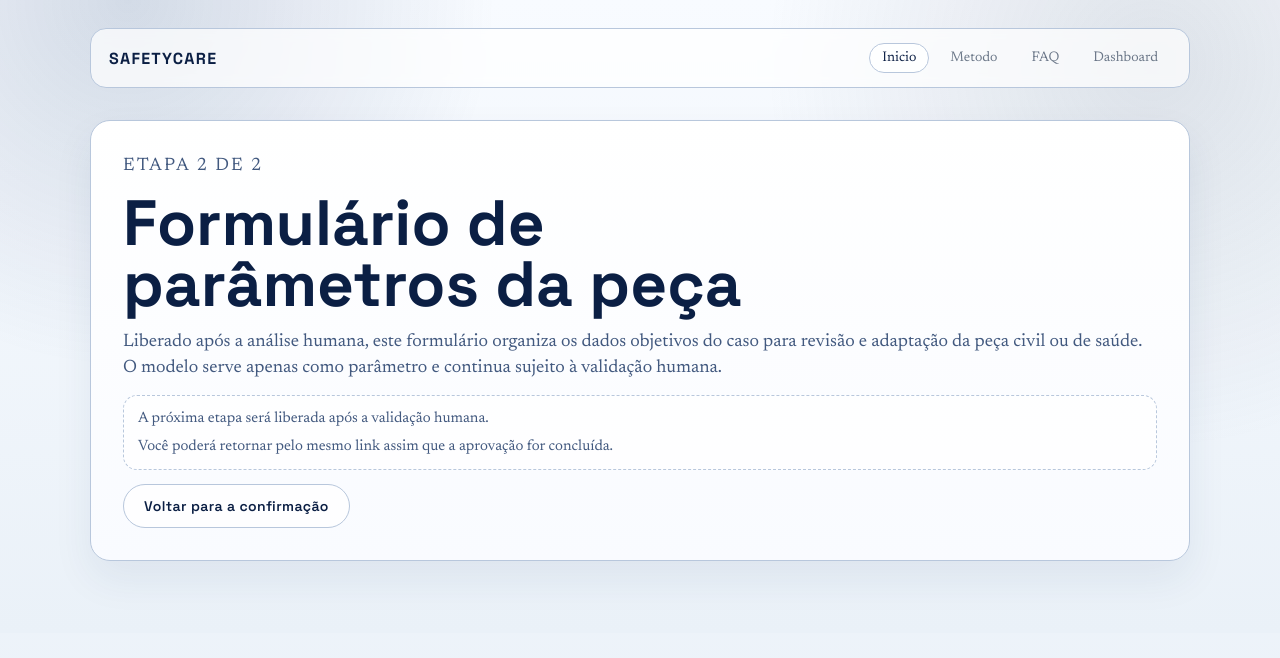
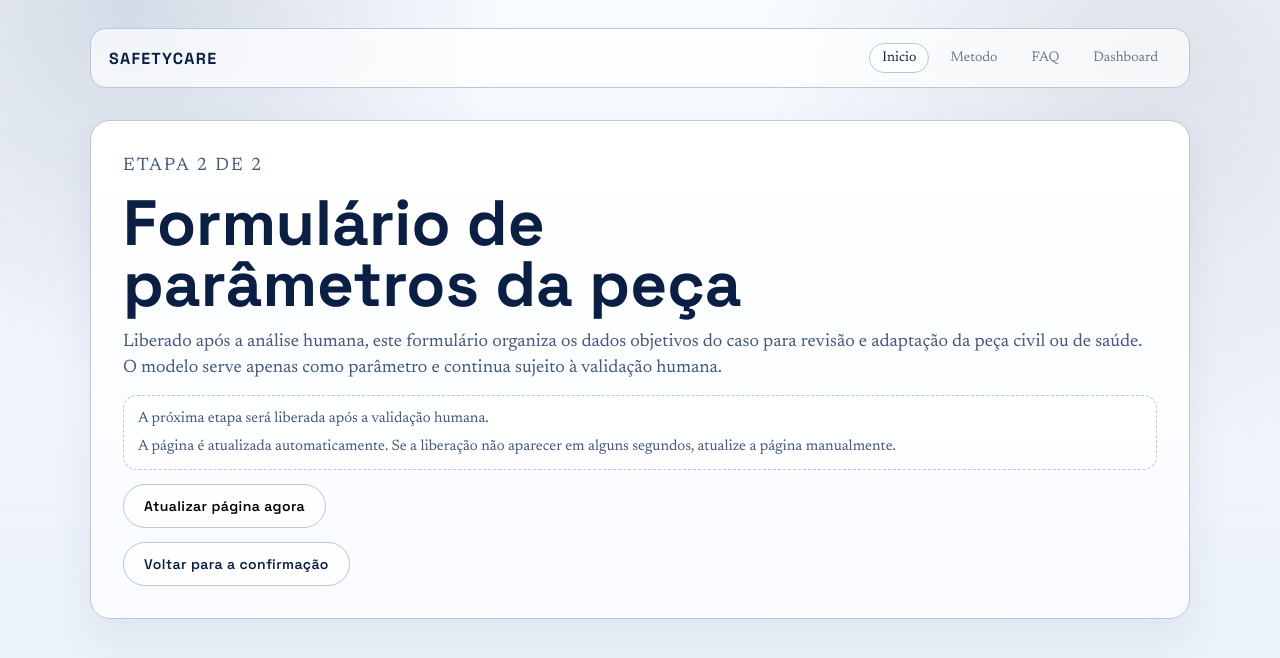
Before and after one commit to treinadorantoniomarcos/safetycare-juridico, a Next.js app in the folder apps/web/: page /completar-caso in a window 1280 px wide. Shown: the top 658 px of the page. Built offline with nearby package versions, Linux system fonts and the light colour scheme.

Commit message:
feat: add manual refresh for public brief access

```diff
--- a/apps/web/app/completar-caso/page.tsx
+++ b/apps/web/app/completar-caso/page.tsx
@@ -1,6 +1,7 @@
 import Link from "next/link";
 import { SiteHeader } from "../../src/components/brand/site-header";
 import { LegalBriefForm } from "../../src/components/intake/legal-brief-form";
+import { PublicLegalBriefAccessRefreshButton } from "../../src/components/intake/public-legal-brief-access-refresh-button";
 import { PublicLegalBriefAccessPoller } from "../../src/components/intake/public-legal-brief-access-poller";
 import { resolvePublicLegalBriefAccess } from "../../src/features/intake/public-legal-brief-access";
 
@@ -50,10 +51,14 @@ export default async function CompletarCasoPage({ searchParams }: CompletarCasoP
               {legalBriefAccess.message ??
                 "A próxima etapa ainda não foi liberada pela validação humana."}
             </p>
-            <p>Você poderá retornar pelo mesmo link assim que a aprovação for concluída.</p>
+            <p>
+              A página é atualizada automaticamente. Se a liberação não aparecer em alguns
+              segundos, atualize a página manualmente.
+            </p>
           </div>
 
           <PublicLegalBriefAccessPoller enabled={true} />
+          <PublicLegalBriefAccessRefreshButton />
 
           <Link className="button-ghost thanks-action" href="/obrigado">
             Voltar para a confirmação
--- /dev/null
+++ b/apps/web/src/components/intake/public-legal-brief-access-refresh-button.tsx
@@ -0,0 +1,29 @@
+"use client";
+
+import { useState } from "react";
+
+type PublicLegalBriefAccessRefreshButtonProps = {
+  label?: string;
+};
+
+export function PublicLegalBriefAccessRefreshButton({
+  label = "Atualizar página agora"
+}: PublicLegalBriefAccessRefreshButtonProps) {
+  const [loading, setLoading] = useState(false);
+
+  function handleClick() {
+    setLoading(true);
+    window.location.reload();
+  }
+
+  return (
+    <button
+      className="button-ghost thanks-action"
+      type="button"
+      onClick={handleClick}
+      disabled={loading}
+    >
+      {loading ? "Atualizando..." : label}
+    </button>
+  );
+}
```
Also changed, not shown: apps/web/app/obrigado/page.tsx (+9 -0 lines).
